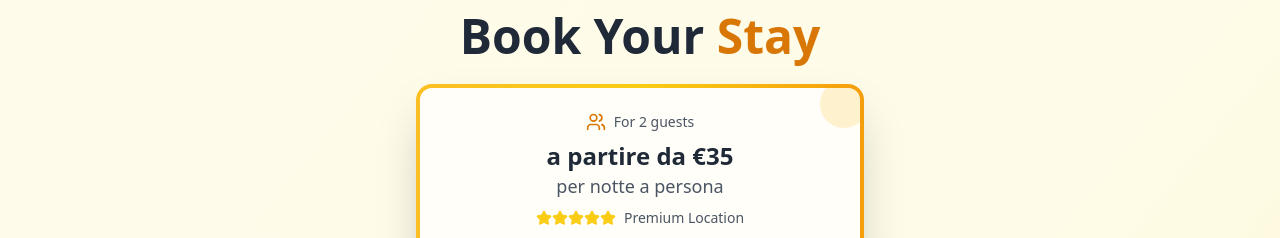
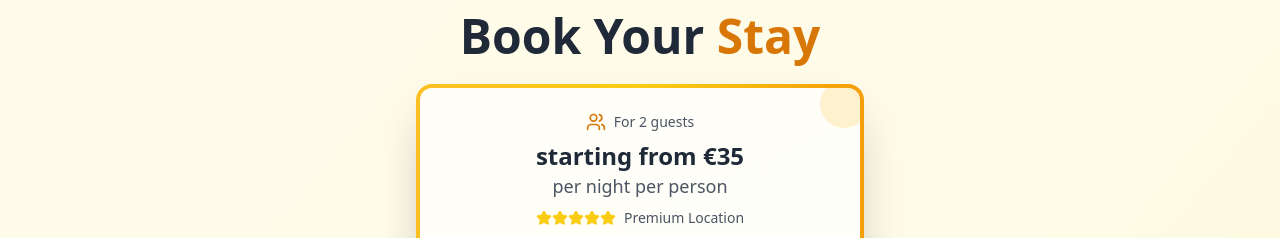
Before and after one commit to brunzo73/bright21-milano, a React (Vite) app: page / in a window 1280 px wide. Shown: the part 2320-2558 px from the top of the page. Built offline with nearby package versions, Linux system fonts and the light colour scheme.

Commit message:
Translate text to English
Translate the text "a partire da 35€ per notte a persona" to English.

```diff
--- a/src/components/ContactForm.tsx
+++ b/src/components/ContactForm.tsx
@@ -233,8 +233,8 @@ const ContactForm = () => {
 
                   <div className="mb-2">
                     <div className="mt-1">
-                      <span className="text-2xl font-bold text-gray-800">a partire da €35</span>
-                      <span className="text-lg text-gray-600 block">per notte a persona</span>
+                      <span className="text-2xl font-bold text-gray-800">starting from €35</span>
+                      <span className="text-lg text-gray-600 block">per night per person</span>
                     </div>
                   </div>
 
```
